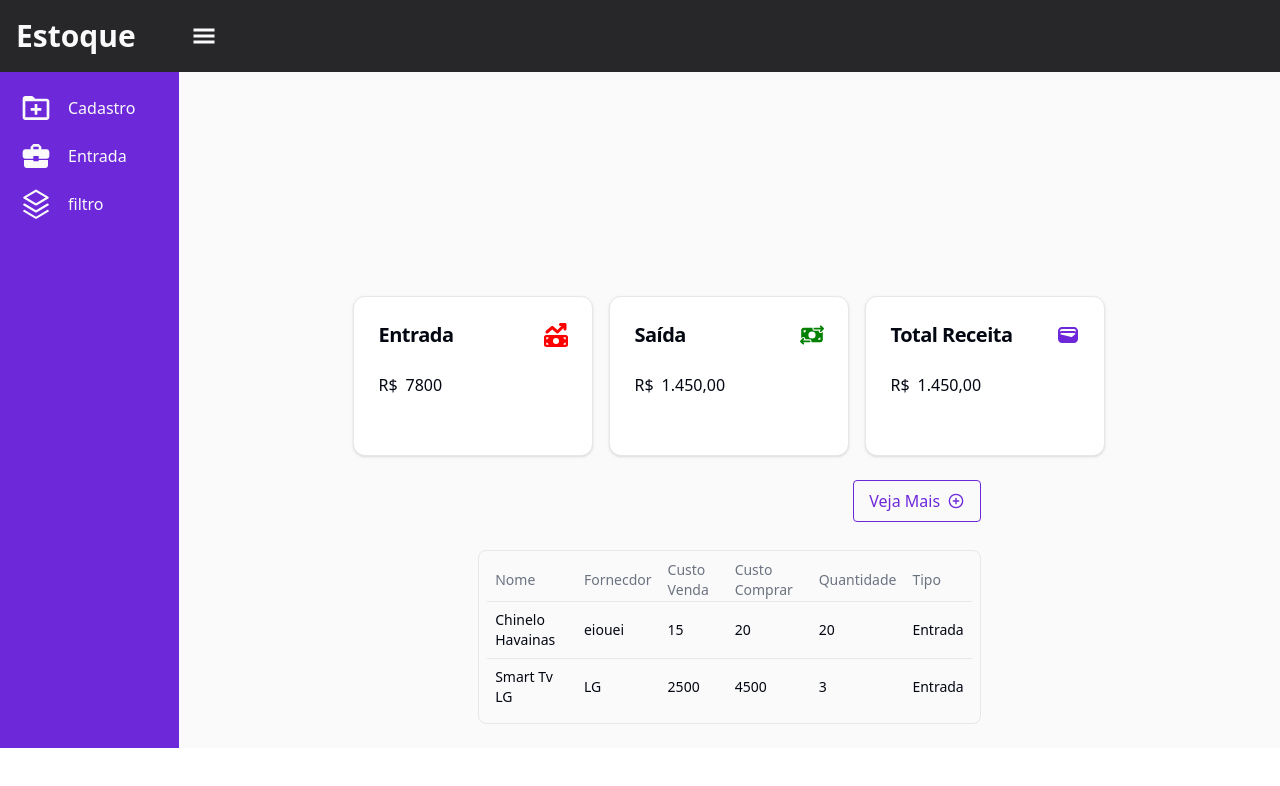
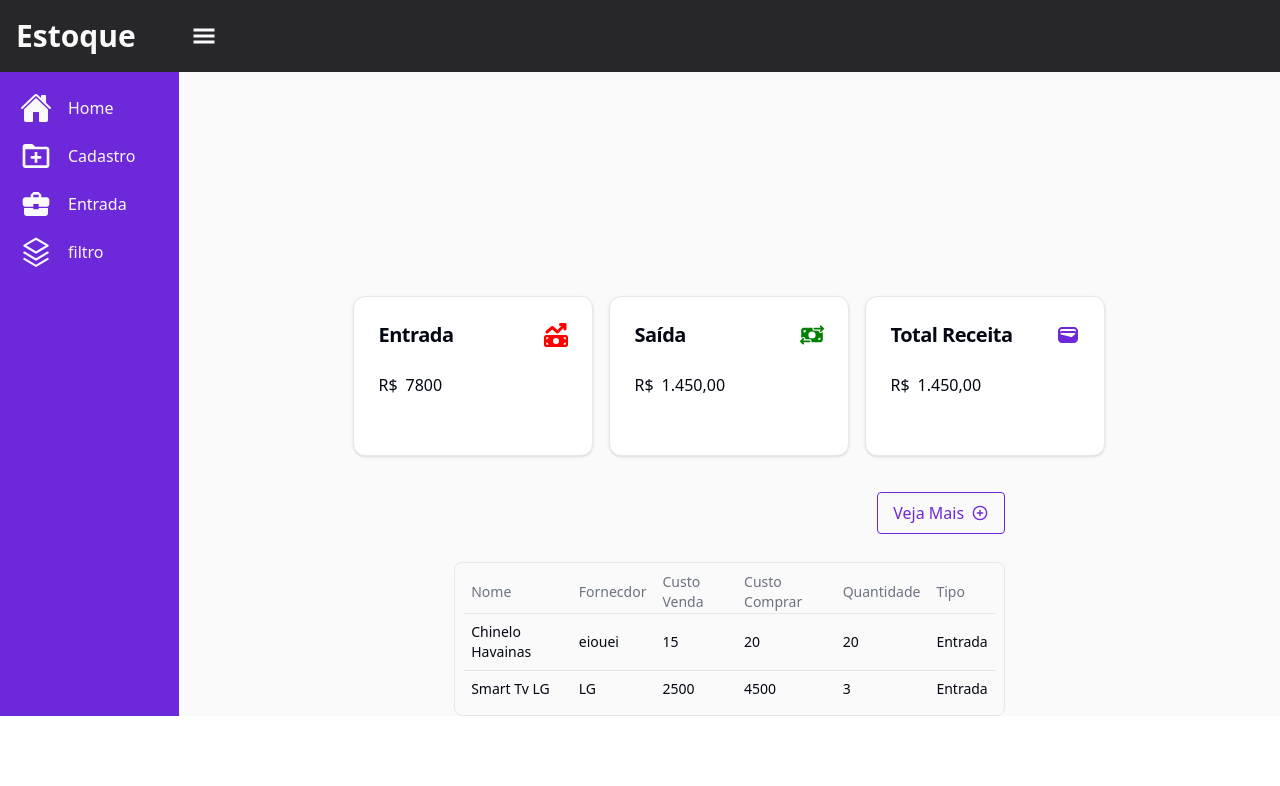
Before and after one commit to brunofelipehp/estoque-sys, a React (Vite) app in the folder front/: page / in a window 1280 px wide. Both pictures are taken after a click on the icon 203 px from the left and 36 px from the top of the page. Shown: the top 786 px of the page. Built offline with nearby package versions, Linux system fonts and the light colour scheme; data requests are answered from the project's data file.

Commit message:
creating the loading component

```diff
--- a/front/package.json
+++ b/front/package.json
@@ -27,6 +27,7 @@
     "react-dom": "^18.3.1",
     "react-hook-form": "^7.52.2",
     "react-icons": "^5.2.1",
+    "react-loader-spinner": "^6.1.6",
     "react-router-dom": "^6.25.1",
     "react-select": "^5.8.0",
     "tailwind-merge": "^2.5.2",
--- a/front/src/components/Dashboard.tsx
+++ b/front/src/components/Dashboard.tsx
@@ -8,24 +8,17 @@ import { Card, CardContent, CardHeader, CardTitle } from './ui/card';
 export function Dashboard() {
   const [costPriceTotal, setCostPriceTotal] = useState<number>(0);
 
-  // const {data: products } = useFetchStockEntries()
-
-
-
   useEffect(() => {
-     async function costTotal () {
+    async function costTotal() {
       const response = await axios.get<stockEntriesProps[]>('http://localhost:3001/entries');
 
       const productEntries = response.data.reduce((totalPrice: number, product: stockEntriesProps) => {
-      console.log(product.totalPrice);
-
-    return  totalPrice + product.totalPrice
+        return totalPrice + product.totalPrice
       }, 0)
 
 
       setCostPriceTotal(productEntries)
 
-    //console.log(productEntries);
     }
 
     costTotal()
--- /dev/null
+++ b/front/src/components/Loading.tsx
@@ -0,0 +1,14 @@
+import { ThreeDots } from 'react-loader-spinner';
+
+export const Loading = () => {
+  return (
+    <div className="flex items-center justify-center rounded-full w-full h-16 border-green-200">
+      <ThreeDots
+        height="50"
+        width="50"
+        color="#6d28d9"
+        ariaLabel="three-dots-loadings"
+      />
+    </div>
+  )
+}
--- a/front/src/components/Sidebar.tsx
+++ b/front/src/components/Sidebar.tsx
@@ -1,4 +1,5 @@
 import { BiFolderPlus } from 'react-icons/bi';
+import { IoHome } from 'react-icons/io5';
 import { MdBusinessCenter } from 'react-icons/md';
 import { RxLayers } from 'react-icons/rx';
 import useMenuStore from '../store/toggleStore';
@@ -15,10 +16,21 @@ export function Sidebar() {
       }`}
     >
       <ul className="grid ml-5 gap-4">
+      <li>
+          <a
+            href="/"
+            className="flex gap-4 text-zinc-50 font-medium mt-5 items-center"
+          >
+            <IoHome size={32} />
+            <span className={`${!isOpen ? 'hidden' : 'visible'}`}>
+              Home
+            </span>
+          </a>
+        </li>
         <li>
           <a
             href="/register"
-            className="flex gap-4 text-zinc-50 font-medium mt-5 items-center"
+            className="flex gap-4 text-zinc-50 font-medium items-center"
           >
             <BiFolderPlus size={32} />
             <span className={`${!isOpen ? 'hidden' : 'visible'}`}>
--- a/front/src/components/main.tsx
+++ b/front/src/components/main.tsx
@@ -11,17 +11,21 @@ import { stockEntriesProps } from '@/schemas/StockEntrySchema';
 import { FiPlusCircle } from "react-icons/fi";
 import { Dashboard } from './Dashboard';
 
+import { Loading } from '@/components/Loading';
+
+
+
 export function Main() {
-  const {products } = useFilterProductTable();
+  const { products, loadingProduct } = useFilterProductTable();
 
   return (
     <div className="flex flex-col w-full bg-zinc-50 mt-32">
       <Dashboard />
-      <div className="p-6  w-3/6 mx-auto space-y-7">
+      <div className="  w-3/6 mx-auto space-y-7">
         <div className="flex justify-end">
           <a
             href='/products'
-            className="bg-zinc-50 border border-violetPrimer text-violetPrimer hover:bg-violetPrimer hover:text-zinc-50 rounded-sm p-2 w-32 flex justify-center gap-2 items-center cursor-pointer transition-all ease-in duration-500 font-medium"
+            className="bg-zinc-50 border border-violetPrimer text-violetPrimer hover:bg-violetPrimer hover:text-zinc-50 rounded-sm p-2 w-32 flex justify-center gap-2 items-center cursor-pointer transition-all ease-in duration-500 font-medium mt-9"
           >
             Veja Mais
             <FiPlusCircle />
@@ -39,7 +43,17 @@ export function Main() {
                 <TableHead>Tipo</TableHead>
               </TableRow>
             </TableHeader>
-              <TableBody>
+            <TableBody >
+              {loadingProduct ? (
+                <TableRow>
+                  <TableCell colSpan={6} className='relative'>
+                    <Loading />
+                  </TableCell>
+                </TableRow>
+              ) :
+
+                (
+                  <>
                     {products ? (
                       products.map((products: stockEntriesProps) => {
                         return (
@@ -58,9 +72,16 @@ export function Main() {
                         <TableCell colSpan={6} className='text-center'>Não há registro de produto</TableCell>
                       </TableRow>
                     )}
+                  </>
+                )
+              }
+
+
             </TableBody>
           </Table>
+
         </div>
+
       </div>
     </div>
   );
--- a/front/src/hooks/useFilterProductTable.ts
+++ b/front/src/hooks/useFilterProductTable.ts
@@ -32,9 +32,9 @@ const fetchSearchProduct = async (nameSearch: string , type: string) => {
 export const useFilterProductTable = () => {
   const queryClient = useQueryClient();
 
-  const {data: products} =  useQuery({queryKey: ['filterProduct'], queryFn: fetchAllEntriesProducts})
+  const {data: products, isLoading: loadingProduct} =  useQuery({queryKey: ['filterProduct'], queryFn: fetchAllEntriesProducts})
 
-  const {mutateAsync: filterProductTable} = useMutation({
+  const {mutateAsync: filterProductTable, isPending: loadingFilter } = useMutation({
     mutationFn: ({ name, type }: { name: string; type: string }) =>
       fetchSearchProduct(name, type),
     onSuccess: (filteredProducts) => {
@@ -42,5 +42,5 @@ export const useFilterProductTable = () => {
     },
   });
 
-  return {products, filterProductTable}
+  return {products, filterProductTable, loadingProduct, loadingFilter}
 };
--- a/front/src/page/FilterProduct.tsx
+++ b/front/src/page/FilterProduct.tsx
@@ -1,6 +1,7 @@
 import { Button } from '@/components/ui/button';
 import { Header } from '../components/Header';
 
+import { Loading } from '@/components/Loading';
 import { Input } from '@/components/ui/input';
 import {
   Select,
@@ -45,10 +46,10 @@ export const filterProductFormSchema = z
 type FilterProducts = z.infer<typeof filterProductFormSchema>;
 
 export const FilterProduct = () => {
-  const { filterProductTable, products } = useFilterProductTable();
+  const { filterProductTable, products, loadingProduct, loadingFilter } = useFilterProductTable();
 
 
-  const { register, handleSubmit, setValue } = useForm<FilterProducts>({
+  const { register, handleSubmit, setValue, } = useForm<FilterProducts>({
     resolver: zodResolver(filterProductFormSchema),
   });
 
@@ -113,6 +114,14 @@ export const FilterProduct = () => {
                 </TableRow>
               </TableHeader>
               <TableBody>
+                {loadingProduct || loadingFilter ?
+                  <TableRow>
+                    <TableCell colSpan={6} className='relative'>
+                      <Loading />
+                    </TableCell>
+                  </TableRow>
+                  :
+                  <>
                     {products && products.length > 0 ? (
                       products.map((product: stockEntriesProps) => {
                         return (
@@ -136,6 +145,9 @@ export const FilterProduct = () => {
                         <TableCell colSpan={6} className='text-center'>Não há registro de produto</TableCell>
                       </TableRow>
                     )}
+                  </>
+                }
+
               </TableBody>
             </Table>
           </div>
```
Also changed, not shown: 1 other file (tests, documents, lock files or other folders). Lines whose indentation alone changed are shown as unchanged.
